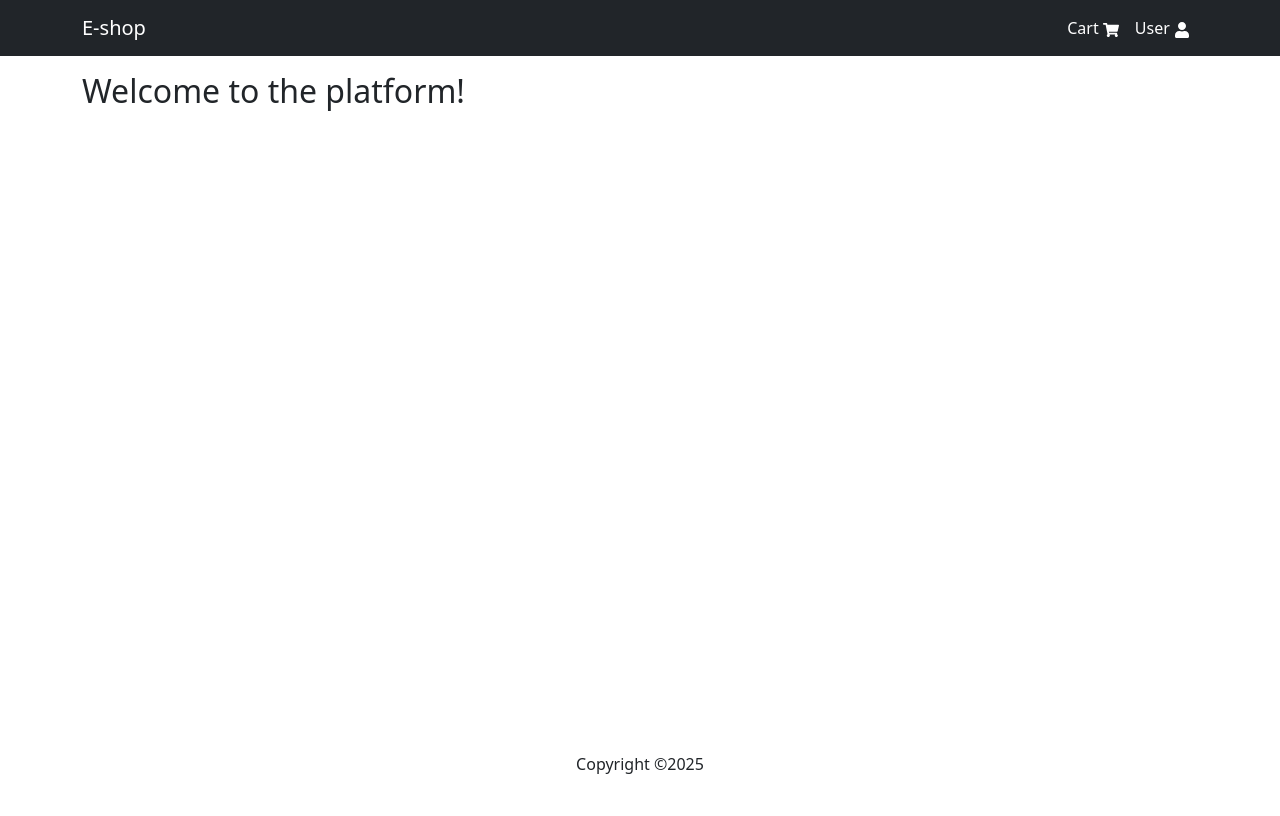
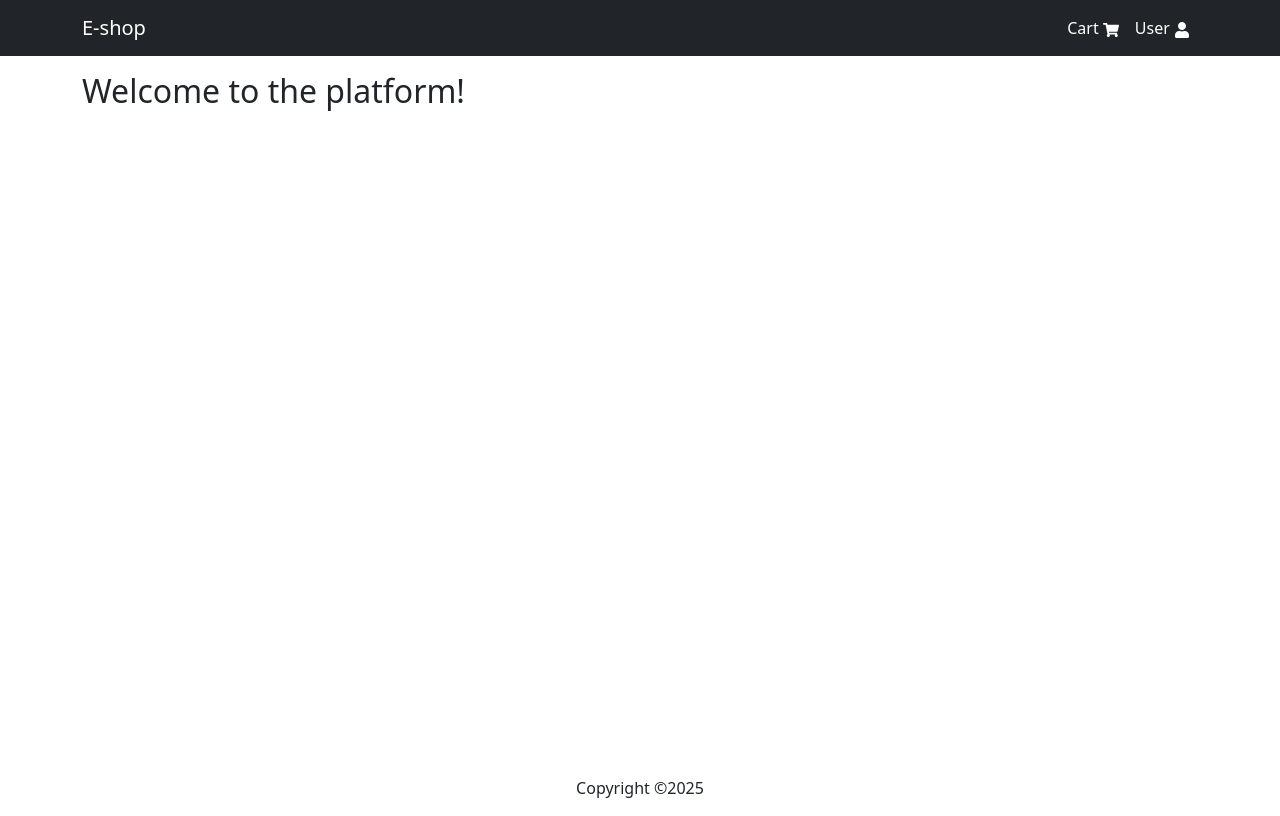
Before and after one commit to Jamesdai05/E-platform, a React (Create React App) app in the folder frontend/: page / in a window 1280 px wide. Built offline with nearby package versions, Linux system fonts and the light colour scheme.

Commit message:
change the css

```diff
--- a/frontend/src/App.css
+++ b/frontend/src/App.css
@@ -1,3 +1,7 @@
+body {
+  overflow:hidden;
+}
+
 .content {
-  min-height: 85vh;
+  min-height: 88vh;
 }
```
